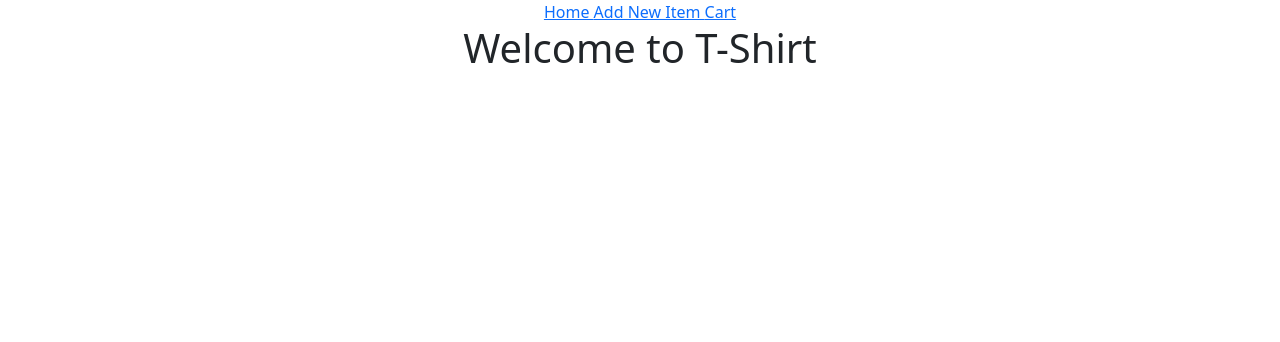
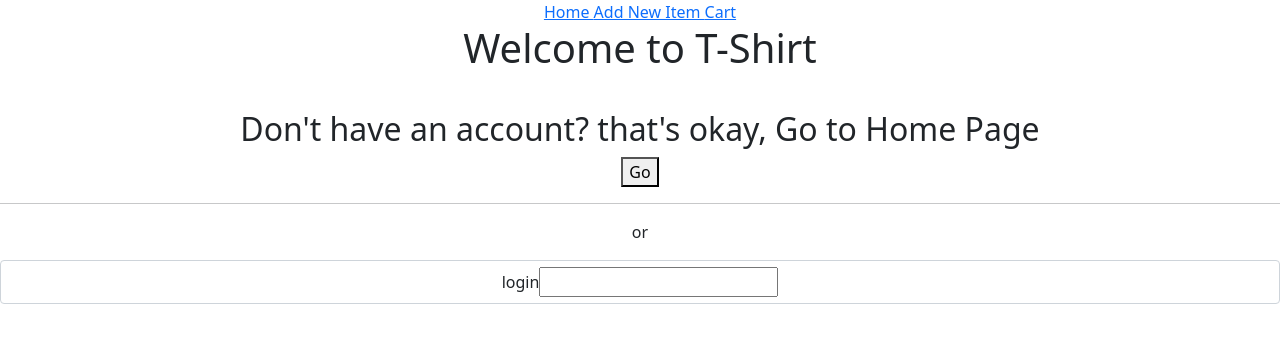
Before and after one commit to anfalfadhil/T-Shirt-Front-End, a React (Create React App) app in the folder t-shirt/: page /auth in a window 1280 px wide. Shown: the top 342 px of the page. Built offline with nearby package versions, Linux system fonts and the light colour scheme.

Commit message:
login in progress

```diff
--- a/t-shirt/src/App.js
+++ b/t-shirt/src/App.js
@@ -7,6 +7,7 @@ import ItemDetails from "./components/ItemDetails";
 import EditItemForm from "./components/EditItemForm";
 import OrderList from "./components/OrderList";
 import PostNewItem from "./components/PostNewItem";
+import Auth from "./components/Auth";
 import Navbar from "react-bootstrap/Navbar";
 import Container from "react-bootstrap/Container";
 
@@ -26,6 +27,7 @@ function App() {
         <Route path="/items/:id" exact component={ItemDetails} />
         <Route path="/items/:id/edit" component={EditItemForm} />
         <Route path="/order" component={OrderList} />
+        <Route path="/auth" component={Auth} />
       </Switch>
     </div>
   );
--- /dev/null
+++ b/t-shirt/src/components/Auth.js
@@ -0,0 +1,16 @@
+import React from "react";
+import Input from "./Input";
+
+const Auth = () => {
+  return (
+    <div>
+      <h2>Don't have an account? that's okay, Go to Home Page </h2>
+      <button>Go</button>
+      <hr />
+      <p> or </p>
+      <Input element="input" type="text" lable="login" />
+    </div>
+  );
+};
+
+export default Auth;
--- /dev/null
+++ b/t-shirt/src/components/Input.js
@@ -0,0 +1,77 @@
+import React, { useReducer } from "react";
+import { validate } from "./validators";
+
+const inputReducer = (state, action) => {
+  switch (action.type) {
+    case "CHANGE":
+      return {
+        ...state,
+        value: action.val,
+        isValid: validate(action.val, action.validators),
+      };
+    case "TOUCH": {
+      return {
+        ...state,
+        isTouched: true,
+      };
+    }
+    default:
+      return state;
+  }
+};
+
+const Input = (props) => {
+  const [inputState, dispatch] = useReducer(inputReducer, {
+    value: "",
+    isTouched: false,
+    isValid: false,
+  });
+
+  const changeHandler = (event) => {
+    dispatch({
+      type: "CHANGE",
+      val: event.target.value,
+      validators: props.validators,
+    });
+  };
+
+  const touchHandler = () => {
+    dispatch({
+      type: "TOUCH",
+    });
+  };
+
+  const element =
+    props.element === "input" ? (
+      <input
+        id={props.id}
+        type={props.type}
+        placeholder={props.placeholder}
+        onChange={changeHandler}
+        onBlur={touchHandler}
+        value={inputState.value}
+      />
+    ) : (
+      <textarea
+        id={props.id}
+        rows={props.rows || 3}
+        onChange={changeHandler}
+        onBlur={touchHandler}
+        value={inputState.value}
+      />
+    );
+
+  return (
+    <div
+      className={`form-control ${
+        !inputState.isValid && inputState.isTouched && "form-control--invalid"
+      }`}
+    >
+      <lable htmlFor={props.id}>{props.lable}</lable>
+      {element}
+      {!inputState.isValid && inputState.isTouched && <p>{props.errorText}</p>}
+    </div>
+  );
+};
+
+export default Input;
--- /dev/null
+++ b/t-shirt/src/components/validators.js
@@ -0,0 +1,48 @@
+const VALIDATOR_TYPE_REQUIRE = "REQUIRE";
+const VALIDATOR_TYPE_MINLENGTH = "MINLENGTH";
+const VALIDATOR_TYPE_MAXLENGTH = "MAXLENGTH";
+const VALIDATOR_TYPE_MIN = "MIN";
+const VALIDATOR_TYPE_MAX = "MAX";
+const VALIDATOR_TYPE_EMAIL = "EMAIL";
+const VALIDATOR_TYPE_FILE = "FILE";
+
+export const VALIDATOR_REQUIRE = () => ({ type: VALIDATOR_TYPE_REQUIRE });
+export const VALIDATOR_FILE = () => ({ type: VALIDATOR_TYPE_FILE });
+export const VALIDATOR_MINLENGTH = (val) => ({
+  type: VALIDATOR_TYPE_MINLENGTH,
+  val: val,
+});
+export const VALIDATOR_MAXLENGTH = (val) => ({
+  type: VALIDATOR_TYPE_MAXLENGTH,
+  val: val,
+});
+export const VALIDATOR_MIN = (val) => ({ type: VALIDATOR_TYPE_MIN, val: val });
+export const VALIDATOR_MAX = (val) => ({ type: VALIDATOR_TYPE_MAX, val: val });
+export const VALIDATOR_EMAIL = () => ({ type: VALIDATOR_TYPE_EMAIL });
+
+export const validate = (value, validators) => {
+  let isValid = true;
+  for (const validator of validators) {
+    if (validator.type === VALIDATOR_TYPE_REQUIRE) {
+      isValid = isValid && value.trim().length > 0;
+    }
+    if (validator.type === VALIDATOR_TYPE_MINLENGTH) {
+      isValid = isValid && value.trim().length >= validator.val;
+    }
+    if (validator.type === VALIDATOR_TYPE_MAXLENGTH) {
+      isValid = isValid && value.trim().length <= validator.val;
+    }
+    if (validator.type === VALIDATOR_TYPE_MIN) {
+      isValid = isValid && +value >= validator.val;
+    }
+    if (validator.type === VALIDATOR_TYPE_MAX) {
+      isValid = isValid && +value <= validator.val;
+    }
+    if (validator.type === VALIDATOR_TYPE_EMAIL) {
+      isValid = isValid && /^\S+@\S+\.\S+$/.test(value);
+    }
+  }
+  return isValid;
+};
+
+// source React, NodeJS, Express & MongoDB - The MERN Fullstack Guide course on Udemy by Academind by Maximilian Schwarzmüller
```
